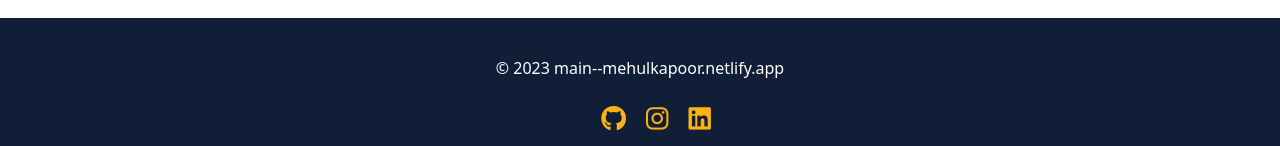
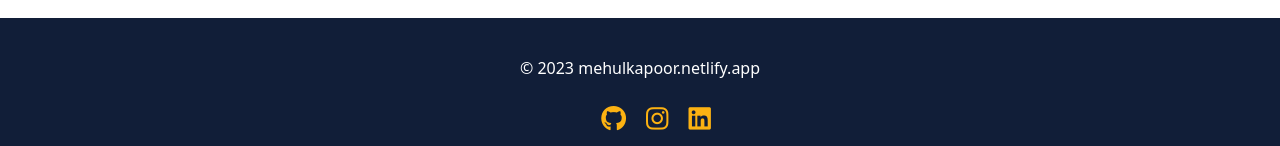
Before and after one commit to Mehul-kapoor-21/Portfolio-Webiste, a React (Create React App) app: page / in a window 1280 px wide. Shown: the part 2758-2904 px from the top of the page. Built offline with nearby package versions, Linux system fonts and the light colour scheme; the HTML template or start-up script is replaced by a standard one.

Commit message:
final commit2

```diff
--- a/src/Components/Footer/Footer.js
+++ b/src/Components/Footer/Footer.js
@@ -5,7 +5,7 @@ const Footer = () => {
     <footer>
         {/* copyright */}
         <div className='footer-cpyright'>
-            <p>© 2023 main--mehulkapoor.netlify.app</p>
+            <p>© 2023 mehulkapoor.netlify.app</p>
         </div>
         {/* Social */}
          <ul className='footer-social-media'>
--- a/src/Components/Works/Works.js
+++ b/src/Components/Works/Works.js
@@ -88,7 +88,7 @@ const Works = () => {
         </div>
         <div className="works-item">
         <a
-            href="https://main--mehulkapoor.netlify.app/"
+            href="https://https://mehulkapoor.netlify.app/"
             target="_blank"
             rel="noreferrer"
           >
@@ -96,7 +96,7 @@ const Works = () => {
           </a>
           <h3 className="text">
             <a
-              href="https://main--mehulkapoor.netlify.app/"
+              href="https://https://mehulkapoor.netlify.app/"
               target="_blank"
               rel="noreferrer"
             >
```
